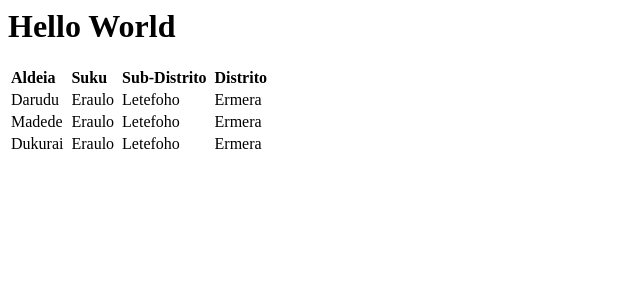
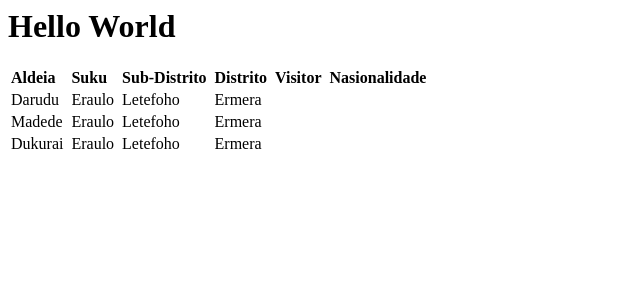
Before and after one commit to pykafe/revizaun, a Django app: page / in a window 1280 px wide. Shown: the top 300 px of the page, without its empty margins (0-640 px from the left). Run offline with Django 3.2, Linux system fonts and the light colour scheme; data comes from the database, SQL or seed files in the repository; data that the repository does not hold is empty.

Commit message:
adding visitor'

```diff
--- a/revision/tempe/templates/tempe/index.html
+++ b/revision/tempe/templates/tempe/index.html
@@ -6,6 +6,8 @@
         <td><b>Suku</b><td>
         <td><b>Sub-Distrito</b><td>
         <td><b>Distrito</b><td>
+        <td><b>Visitor</b><td>
+        <td><b>Nasionalidade</b><td>
     </tr>
 
     {% for aldeia in aldeias %}
@@ -14,6 +16,10 @@
         <td> {{ aldeia.suco.name }} <td>
         <td> {{ aldeia.suco.subdistrict.name }} <td>
         <td> {{ aldeia.suco.subdistrict.district.name }} <td>
+        {% for visitor in aldeia.visitors.all %}
+            <td>{{visitor.name}}</td>
+            <td>{{visitor.nationality}}</td>
+        {%endfor%}
     </tr>
     {% endfor %}
 <table>
```
